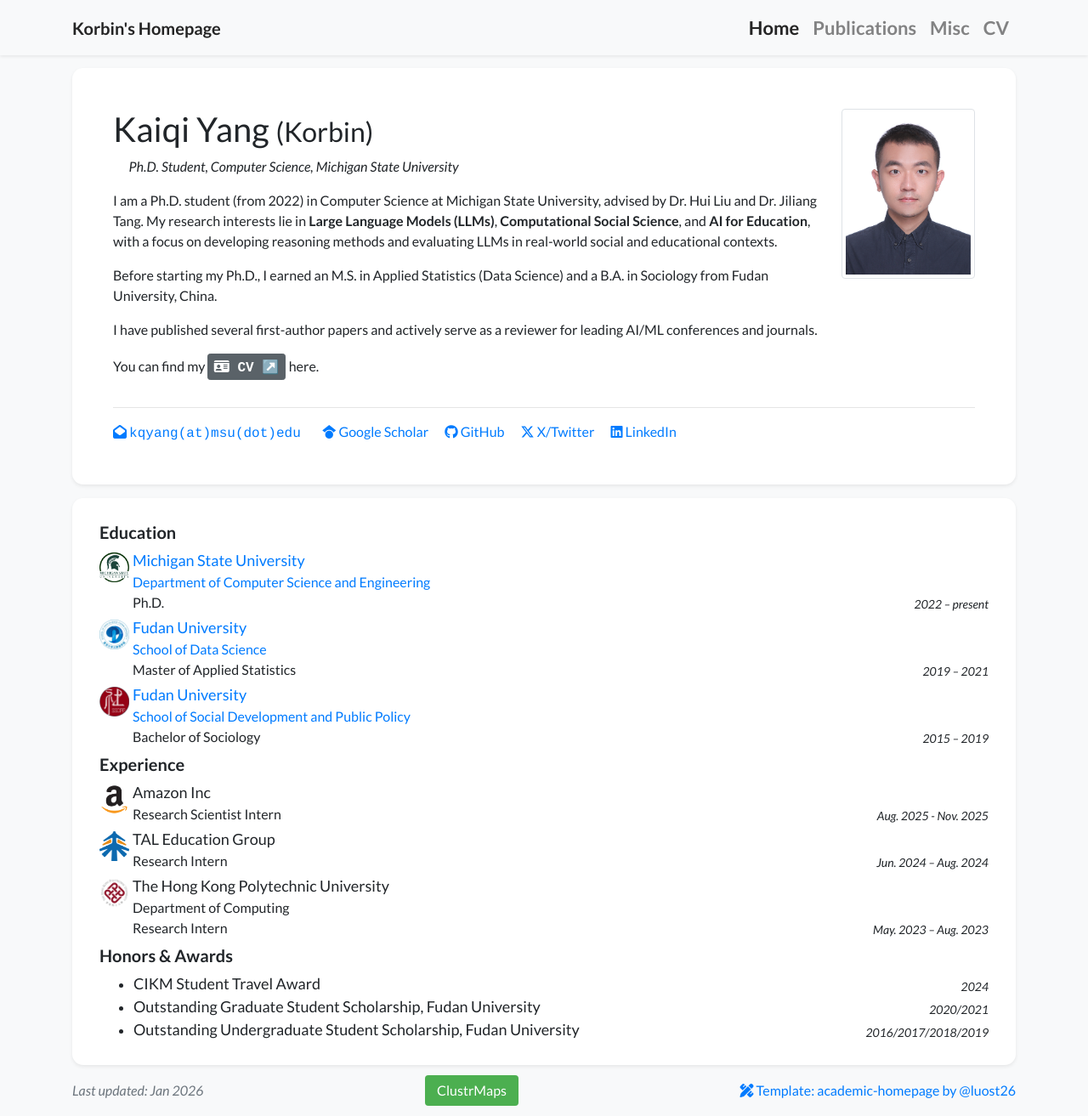
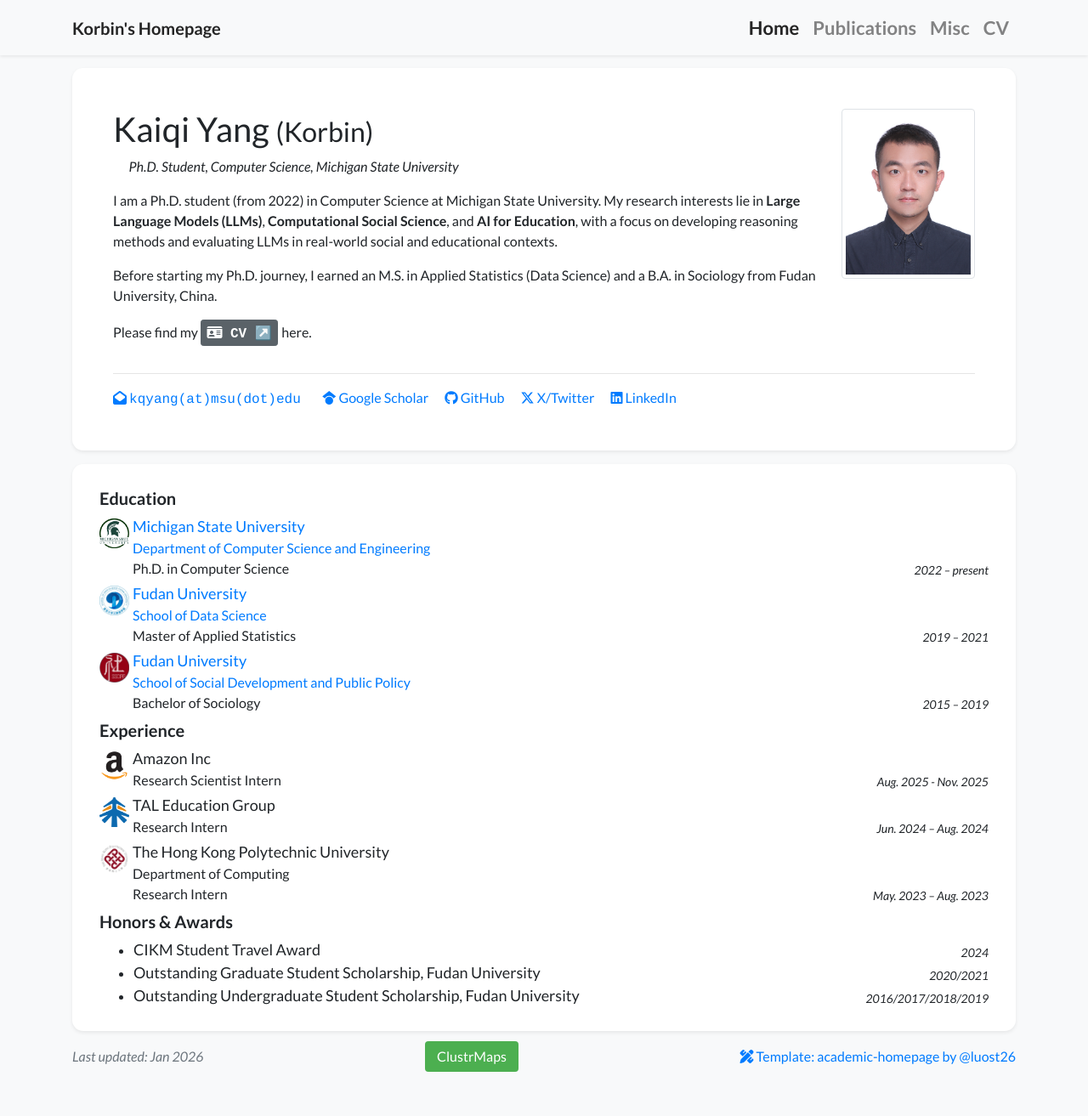
Before and after one commit to KorbinY/korbiny.github.io, a Jekyll site: the page built from index.html, in a window 1280 px wide and 1313 px high. Shown: the whole window at 85% size. Built offline with Jekyll 4.4.1, drawn with Linux system fonts in a browser that asks for light colours; nearby versions of some CDN libraries; a style sheet for code colours, icons or effects is not loaded.

```diff
--- a/_data/profile.yml
+++ b/_data/profile.yml
@@ -24,18 +24,14 @@ linkedin: korbiny
 short_bio_text_justify: false
 short_bio: >-
   <p>
-    I am a Ph.D. student (from 2022) in Computer Science at Michigan State University,
-    advised by Dr. Hui Liu and Dr. Jiliang Tang. My research interests lie in
+    I am a Ph.D. student (from 2022) in Computer Science at Michigan State University. My research interests lie in
     <b>Large Language Models (LLMs)</b>, <b>Computational Social Science</b>, and <b>AI for Education</b>, with a focus on developing reasoning methods and evaluating LLMs in real-world social and educational contexts.
   </p>
   <p>
-    Before starting my Ph.D., I earned an M.S. in Applied Statistics (Data Science) and a B.A. in Sociology from Fudan University, China.
+    Before starting my Ph.D. journey, I earned an M.S. in Applied Statistics (Data Science) and a B.A. in Sociology from Fudan University, China.
   </p>
   <p>
-    I have published several first-author papers and actively serve as a reviewer for leading AI/ML conferences and journals.
-  </p>
-  <p>
-    You can find my <a href="/cv" class="btn btn-sm btn-secondary-deep align-baseline"><i class="fa-solid fa-id-card"></i><span class="cv-text">&nbsp;CV&nbsp;</span></a><img src="/assets/images/empty_300x200.png" alt="CV" style="width:1px; height:1px; opacity:0; vertical-align:middle;"> here.
+    Please find my <a href="/cv" class="btn btn-sm btn-secondary-deep align-baseline"><i class="fa-solid fa-id-card"></i><span class="cv-text">&nbsp;CV&nbsp;</span></a><img src="/assets/images/empty_300x200.png" alt="CV" style="width:1px; height:1px; opacity:0; vertical-align:middle;"> here.
   </p>
 
 
@@ -51,7 +47,7 @@ education:
   nlink: https://en.wikipedia.org/wiki/Michigan_State_University
   logo: /assets/images/badges/michigan-state-logo-png-transparent2.png
   logo_size: 35px
-  position: Ph.D.
+  position: Ph.D. in Computer Science
   dept: Department of Computer Science and Engineering
   dlink: https://engineering.msu.edu/about/departments/cse
   date: 2022 – present
```
Also changed, not shown: _misc/edm25.md (+1 -1 lines).
